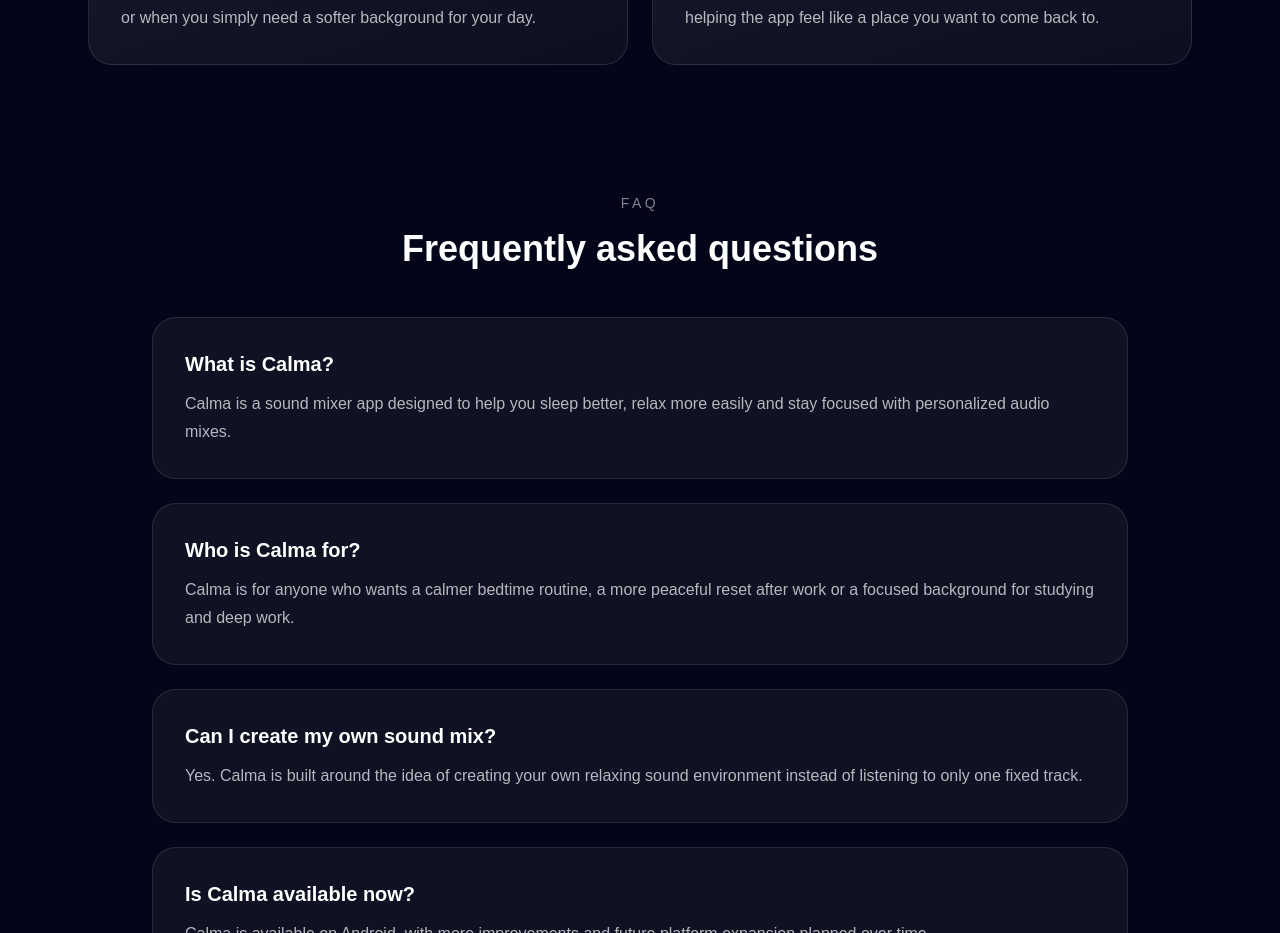
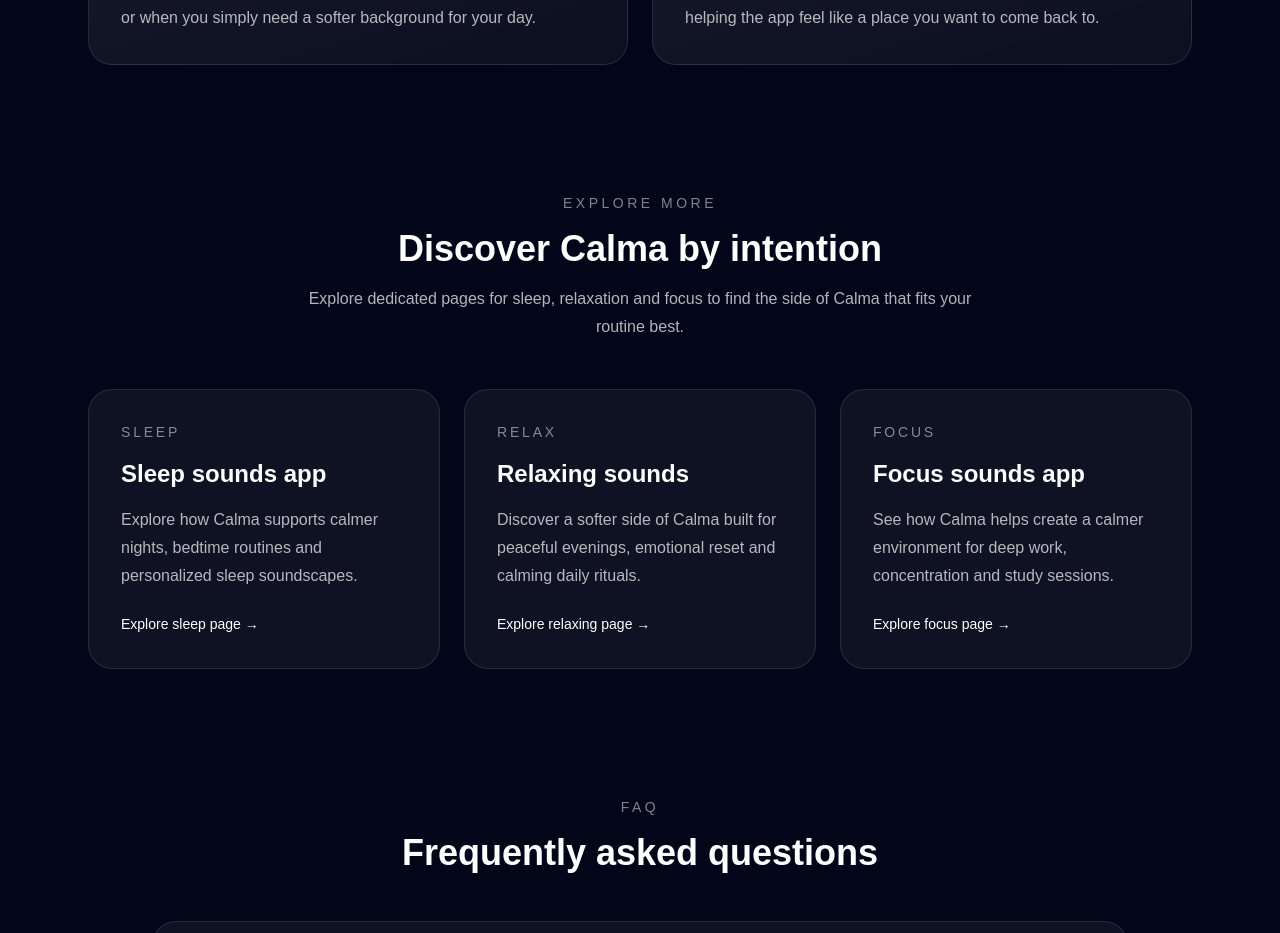
Before and after one commit to mattkoz0/calmasounds, a Next.js app: page / in a window 1280 px wide. Shown: the part 4420-5353 px from the top of the page. Built offline with nearby package versions, Linux system fonts and the light colour scheme.

Commit message:
Add SEO cards section to homepage

```diff
--- a/app/page.tsx
+++ b/app/page.tsx
@@ -297,6 +297,80 @@
         </div>
       </section>
 
+      <section className="mx-auto max-w-6xl px-6 py-16">
+        <div className="mb-12 text-center">
+          <p className="text-sm uppercase tracking-[0.25em] text-white/50">
+            Explore more
+          </p>
+          <h2 className="mt-4 text-3xl font-semibold sm:text-4xl">
+            Discover Calma by intention
+          </h2>
+          <p className="mx-auto mt-4 max-w-2xl leading-7 text-white/70">
+            Explore dedicated pages for sleep, relaxation and focus to find the side
+            of Calma that fits your routine best.
+          </p>
+        </div>
+
+        <div className="grid gap-6 md:grid-cols-3">
+          <a
+            href="/sleep-sounds-app"
+            className="group rounded-3xl border border-white/10 bg-white/5 p-8 transition hover:border-white/20 hover:bg-white/[0.07]"
+          >
+            <p className="text-sm uppercase tracking-[0.2em] text-white/50">
+              Sleep
+            </p>
+            <h3 className="mt-4 text-2xl font-semibold">
+              Sleep sounds app
+            </h3>
+            <p className="mt-4 leading-7 text-white/70">
+              Explore how Calma supports calmer nights, bedtime routines and
+              personalized sleep soundscapes.
+            </p>
+            <span className="mt-6 inline-block text-sm text-white transition group-hover:text-white/80">
+              Explore sleep page →
+            </span>
+          </a>
+
+          <a
+            href="/relaxing-sounds"
+            className="group rounded-3xl border border-white/10 bg-white/5 p-8 transition hover:border-white/20 hover:bg-white/[0.07]"
+          >
+            <p className="text-sm uppercase tracking-[0.2em] text-white/50">
+              Relax
+            </p>
+            <h3 className="mt-4 text-2xl font-semibold">
+              Relaxing sounds
+            </h3>
+            <p className="mt-4 leading-7 text-white/70">
+              Discover a softer side of Calma built for peaceful evenings, emotional
+              reset and calming daily rituals.
+            </p>
+            <span className="mt-6 inline-block text-sm text-white transition group-hover:text-white/80">
+              Explore relaxing page →
+            </span>
+          </a>
+
+          <a
+            href="/focus-sounds-app"
+            className="group rounded-3xl border border-white/10 bg-white/5 p-8 transition hover:border-white/20 hover:bg-white/[0.07]"
+          >
+            <p className="text-sm uppercase tracking-[0.2em] text-white/50">
+              Focus
+            </p>
+            <h3 className="mt-4 text-2xl font-semibold">
+              Focus sounds app
+            </h3>
+            <p className="mt-4 leading-7 text-white/70">
+              See how Calma helps create a calmer environment for deep work,
+              concentration and study sessions.
+            </p>
+            <span className="mt-6 inline-block text-sm text-white transition group-hover:text-white/80">
+              Explore focus page →
+            </span>
+          </a>
+        </div>
+      </section>
+
       <section id="faq" className="mx-auto max-w-5xl px-6 py-16">
         <div className="mb-12 text-center">
           <p className="text-sm uppercase tracking-[0.25em] text-white/50">FAQ</p>
```
